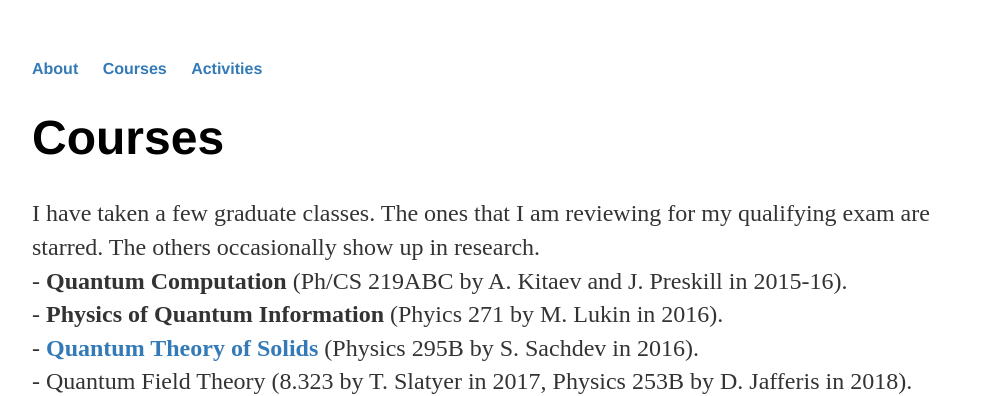
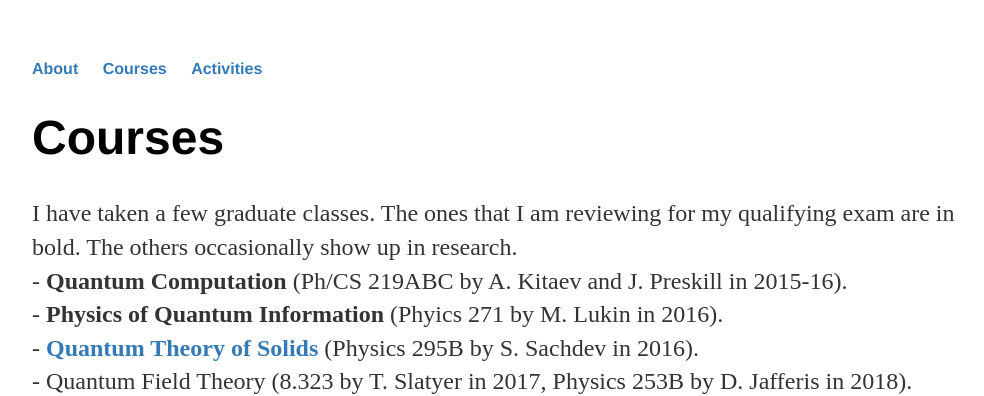
Before and after one commit to emilkhab/emilkhab.github.io, a Jekyll site: the page built from courses/index.html, in a window 1280 px wide. Shown: the top 396 px of the page, without its empty margins (128-1112 px from the left). Built offline with Jekyll 4.4.1, drawn with Linux system fonts in a browser that asks for light colours.

Commit message:
Update index.html

```diff
--- a/courses/index.html
+++ b/courses/index.html
@@ -4,7 +4,7 @@
 ---
 <h1>{{page.title}}</h1>
 <div class="blurb">
-	<p>I have taken a few graduate classes. The ones that I am reviewing for my qualifying exam are starred. The others occasionally show up in research.<br/>
+	<p>I have taken a few graduate classes. The ones that I am reviewing for my qualifying exam are in bold. The others occasionally show up in research.<br/>
 	- <b>Quantum Computation</b> (Ph/CS 219ABC by A. Kitaev and J. Preskill in 2015-16).<br/>
 	- <b>Physics of Quantum Information</b> (Phyics 271 by M. Lukin in 2016).<br/>
 	- <b><a href="https://canvas.harvard.edu/courses/16134/files/3358023/download?verifier=0HFzS1vnOuMTl3zTGhFRkvGfekVc2lxObcm8YH5T">Quantum Theory of Solids</a></b> (Physics 295B by S. Sachdev in 2016).<br/>
```
